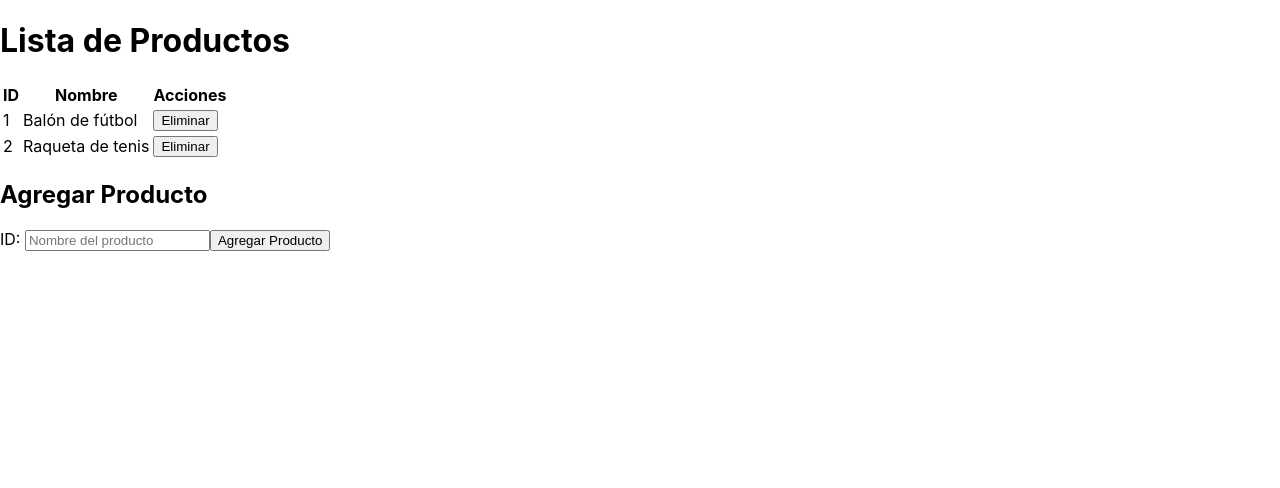
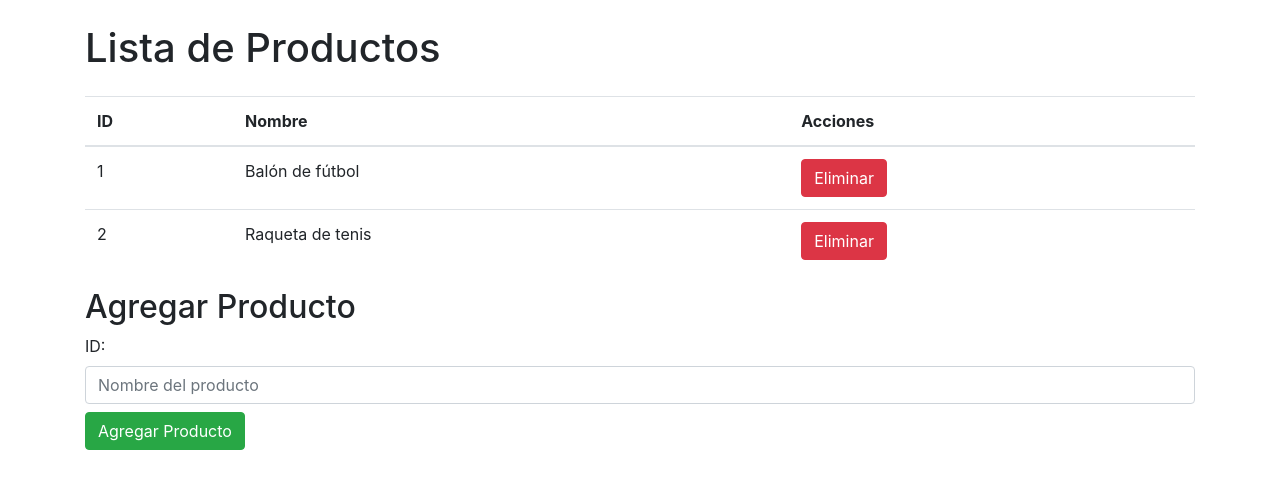
Before and after one commit to Jsanjuan23/Jsanjuan23-Rubrica_corte_1_1, a React (Create React App) app: page / in a window 1280 px wide. Shown: the top 488 px of the page. Built offline with nearby package versions, Linux system fonts and the light colour scheme.

Commit message:
Utilizando bootstrap

```diff
--- a/package.json
+++ b/package.json
@@ -6,6 +6,7 @@
     "@testing-library/jest-dom": "^5.17.0",
     "@testing-library/react": "^13.4.0",
     "@testing-library/user-event": "^13.5.0",
+    "bootstrap": "^5.3.3",
     "react": "^18.2.0",
     "react-dom": "^18.2.0",
     "react-scripts": "5.0.1",
--- a/public/index.html
+++ b/public/index.html
@@ -4,6 +4,8 @@
     <meta charset="utf-8" />
     <link rel="icon" href="%PUBLIC_URL%/favicon.ico" />
     <meta name="viewport" content="width=device-width, initial-scale=1" />
+    <link rel="stylesheet" href="https://cdn.jsdelivr.net/npm/bootstrap@4.3.1/dist/css/bootstrap.min.css" integrity="sha384-ggOyR0iXCbMQv3Xipma34MD+dH/1fQ784/j6cY/iJTQUOhcWr7x9JvoRxT2MZw1T" crossorigin="anonymous">
+
 
     <title>React App</title>
   </head>
@@ -11,5 +13,9 @@
     <noscript>You need to enable JavaScript to run this app.</noscript>
     <div id="root"></div>
 
+    <script src="https://code.jquery.com/jquery-3.3.1.slim.min.js" integrity="sha384-q8i/X+965DzO0rT7abK41JStQIAqVgRVzpbzo5smXKp4YfRvH+8abtTE1Pi6jizo" crossorigin="anonymous"></script>
+    <script src="https://cdn.jsdelivr.net/npm/popper.js@1.14.7/dist/umd/popper.min.js" integrity="sha384-UO2eT0CpHqdSJQ6hJty5KVphtPhzWj9WO1clHTMGa3JDZwrnQq4sF86dIHNDz0W1" crossorigin="anonymous"></script>
+    <script src="https://cdn.jsdelivr.net/npm/bootstrap@4.3.1/dist/js/bootstrap.min.js" integrity="sha384-JjSmVgyd0p3pXB1rRibZUAYoIIy6OrQ6VrjIEaFf/nJGzIxFDsf4x0xIM+B07jRM" crossorigin="anonymous"></script>
+
   </body>
 </html>
--- a/src/Principal.jsx
+++ b/src/Principal.jsx
@@ -38,9 +38,9 @@ const Principal = () => {
   };
 
   return (
-    <div>
-      <h1>Lista de Productos</h1>
-      <table>
+    <div className="container mt-4">
+      <h1 className="mb-4">Lista de Productos</h1>
+      <table className="table">
         <thead>
           <tr>
             <th>ID</th>
@@ -54,7 +54,9 @@ const Principal = () => {
               <td>{product.id}</td>
               <td>{product.name}</td>
               <td>
-                <button onClick={() => handleDeleteProduct(product.id)}>Eliminar</button>
+                <button className="btn btn-danger" onClick={() => handleDeleteProduct(product.id)}>
+                  Eliminar
+                </button>
               </td>
             </tr>
           ))}
@@ -66,14 +68,19 @@ const Principal = () => {
         <label>ID: {editingProduct?.id}</label>
         <input
           type="text"
+          className="form-control mb-2"
           placeholder="Nombre del producto"
           value={newProductName}
           onChange={e => setNewProductName(e.target.value)}
         />
         {editingProduct ? (
-          <button onClick={handleUpdateProduct}>Actualizar Producto</button>
+          <button className="btn btn-primary" onClick={handleUpdateProduct}>
+            Actualizar Producto
+          </button>
         ) : (
-          <button onClick={handleAddProduct}>Agregar Producto</button>
+          <button className="btn btn-success" onClick={handleAddProduct}>
+            Agregar Producto
+          </button>
         )}
       </div>
     </div>
```
Also changed, not shown: 1 other file (tests, documents, lock files or other folders).
